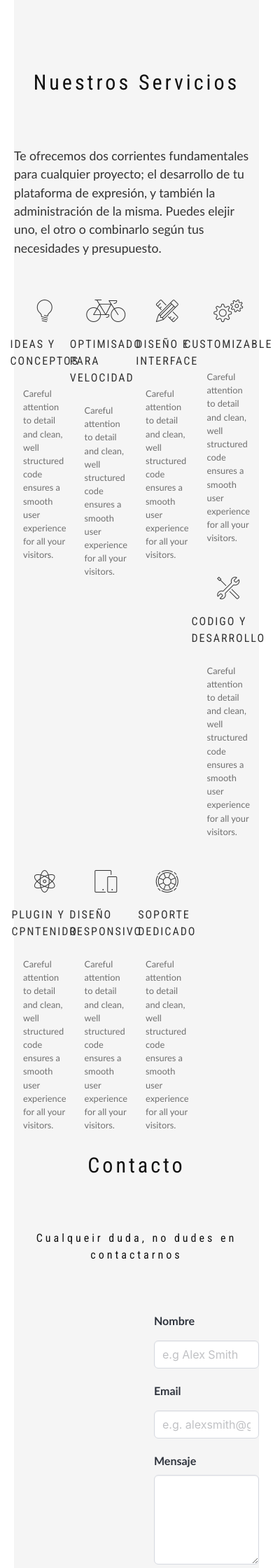
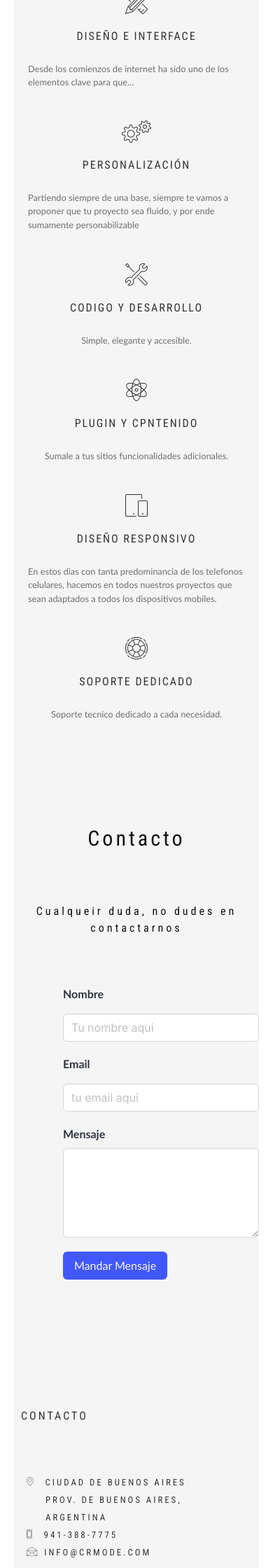
Before and after one commit to jesushernan3/crmode, a PHP site: page /app/views/home in a window 390 px wide; the page is wider, and only the part inside the window is pictured. Shown: the part 1840-4080 px from the top of that part at 70% size. Run offline with PHP 8.4, Linux system fonts and the light colour scheme; some libraries are stand-ins or nearby versions.

Commit message:
no se mas

```diff
--- a/app/views/home.php
+++ b/app/views/home.php
@@ -22,36 +22,36 @@
       <div class="col-25 d-flex-centered f-direction-column servicio">
         <span class="icon-lightbulb"></span>
         <h4>Ideas y Conceptos</h4>
-        <p>Careful attention to detail and clean, well structured code ensures a smooth user experience for all your visitors.</p>
+        <p>Todo inicio hasta tu final, tiene como base una idea, un concepto. Tratamos de ser lo más claro y expeditivos con el génesis de los proyectos, principalmento con la ideas.</p>
       </div>
       <div class="col-25 d-flex-centered f-direction-column servicio">
         <span class="icon-bike"></span>
         <h4>Optimisado para velocidad</h4>
-        <p>Careful attention to detail and clean, well structured code ensures a smooth user experience for all your visitors.</p></div>
+        <p>Antes de todo, tenemos la prioridad de que tu proyecto salga lo más fluido posible para cualquier plataforma disponible.</p></div>
       <div class="col-25 d-flex-centered f-direction-column servicio">
         <span class="icon-tools"></span>
         <h4>Diseño e Interface</h4>
-        <p>Careful attention to detail and clean, well structured code ensures a smooth user experience for all your visitors.</p></div>
+        <p>Desde los comienzos de internet ha sido uno de los elementos clave para que...</p></div>
       <div class="col-25 d-flex-centered f-direction-column servicio">
         <span class="icon-gears"></span>
-        <h4>Customizable</h4>
-        <p>Careful attention to detail and clean, well structured code ensures a smooth user experience for all your visitors.</p></div>
+        <h4>Personalización</h4>
+        <p>Partiendo siempre de una base, siempre te vamos a proponer que tu proyecto sea fluido, y por ende sumamente personabilizable</p></div>
       <div class="col-25 d-flex-centered f-direction-column servicio">
         <span class="icon-tools-2"></span>
         <h4>Codigo y Desarrollo</h4>
-        <p>Careful attention to detail and clean, well structured code ensures a smooth user experience for all your visitors.</p></div>
+        <p>Simple, elegante y accesible.</p></div>
       <div class="col-25 d-flex-centered f-direction-column servicio">
         <span class="icon-genius"></span>
         <h4>Plugin y Cpntenido</h4>
-        <p>Careful attention to detail and clean, well structured code ensures a smooth user experience for all your visitors.</p></div>
+        <p>Sumale a tus sitios funcionalidades adicionales.</p></div>
       <div class="col-25 d-flex-centered f-direction-column servicio">
         <span class="icon-mobile"></span>
         <h4>Diseño Responsivo</h4>
-        <p>Careful attention to detail and clean, well structured code ensures a smooth user experience for all your visitors.</p></div>
+        <p>En estos dias con tanta predominancia de los telefonos celulares, hacemos en todos nuestros proyectos que sean adaptados a todos los dispositivos mobiles.</p></div>
       <div class="col-25 d-flex-centered f-direction-column servicio">
         <span class="icon-lifesaver"></span>
         <h4>Soporte Dedicado</h4>
-        <p>Careful attention to detail and clean, well structured code ensures a smooth user experience for all your visitors.</p></div>
+        <p>Soporte tecnico dedicado a cada necesidad.</p></div>
     </div>
   </section>
 
@@ -62,13 +62,13 @@
     <div class="field">
       <label class="label">Nombre</label>
       <div class="control">
-      <input class="input" type="text" placeholder="e.g Alex Smith">
+      <input class="input" type="text" placeholder="Tu nombre aqui">
       </div>
     </div>
     <div class="field">
       <label class="label">Email</label>
       <div class="control">
-        <input class="input" type="email" placeholder="e.g. alexsmith@gmail.com">
+        <input class="input" type="email" placeholder="tu email aqui">
       </div>
     </div>
     <div class="field">
--- a/app/views/includes/partials/footer.php
+++ b/app/views/includes/partials/footer.php
@@ -3,12 +3,14 @@
     <section class="col-50 contact-widget">
       <h4>Contacto</h4>
       <ul>
-        <li>Locacion</li>
-        <li>Tel</li>
-        <li>Email</li>
+        <li><span class="icon-map-pin"></span>Ciudad de Buenos Aires <br>
+            Prov. de Buenos Aires, <br>
+            Argentina </li>
+        <li><span class="icon-phone"></span>941-388-7775</li>
+        <li><span class="icon-envelope"></span>info@crmode.com</li>
       </ul>
     </section>
-    <section class="col-50">
+    <section class="col-50 text-widget">
       <h4>Acerca</h4>
       <p>Lorem ipsum, dolor sit amet consectetur adipisicing elit. Reprehenderit quo quas nihil quia eum omnis natus necessitatibus fugiat minus, excepturi voluptatem error nemo molestias deleniti suscipit, soluta perspiciatis doloremque asperiores.</p>
     </section>
--- a/app/views/includes/partials/header.php
+++ b/app/views/includes/partials/header.php
@@ -1,4 +1,3 @@
 <header class="container">
-<?php include('main-nav.php'); ?>
-
+  <?php include('main-nav.php'); ?>
 </header>
--- a/app/views/includes/partials/main-nav.php
+++ b/app/views/includes/partials/main-nav.php
@@ -1,4 +1,5 @@
 <nav class="main-nav">
+  <a class="logo-mobile" href="<?php echo $raiz;?>"><img src="/public/img/logo.png" alt=""></a>
   <ul>
     <li class="text-left"><a href="#servicios">Servicios</a></li>
     <li class="logo"><a href="<?php echo $raiz;?>"><img src="/public/img/logo.png" alt=""></a></li>
--- a/public/css/main.css
+++ b/public/css/main.css
@@ -93,6 +93,10 @@ h1,h2,h3,h4,h5,h6 {
 .clearfix {
   clear: both;
 }
+.row {
+  content: "";
+  display: table;
+}
 /* Header
  ==================================*/
 header {
@@ -102,7 +106,7 @@ header {
  .main-nav ul {
    display: flex;
    justify-content: space-between;
-   width: 600px;
+   max-width: 600px;
    margin: 0 auto;
    align-items: center;
  }
@@ -126,6 +130,9 @@ header {
 }
 .main-nav .logo a {
 	border-bottom: none;
+}
+.logo-mobile {
+  display: none;
 }
 
 /* Index
@@ -215,11 +222,10 @@ letter-spacing: 2px;
   min-height: 500px;
 }
 .caja-formulario {
-  margin-left: 200px;
+  margin-left: 20%;
 }
 input, textarea, button {
-  border: 3px solid #999;
-  border-radius: 25px;
+  border: 3px solid #333;
   padding: 12px 20px;
   margin: 8px 0;
   box-sizing: border-box;
@@ -245,13 +251,75 @@ button {
  .footer-top, .footer-bottom {
    position: relative;
  }
- .contact-widget, .text-widget {
+ .contact-widget, .text-widget, .contact-widget h4, .text-widget h4 {
    margin-bottom: 70px;
  }
+ .contact-widget h4, .text-widget h4, .contact-widget ul li, .footer-bottom p {
+   text-transform: uppercase;
+   letter-spacing: 3px;
+   font-weight: 300;
+ }
+ .contact-widget ul li {
+   font-family: 'Roboto Condensed', serif;
+   font-size: 0.8rem;
+   line-height: 25px;
+ }
+ .text-widget p {
+   font-size: 0.8rem;
+   letter-spacing: 1px;
+   line-height: 25px;
+ }
+ .contact-widget ul li span {
+    margin-left: -27px;
+    padding-right: 14px;
+  }
+ .contact-widget ul li span.icon-envelope {
+    padding-right: 7px;
+  }
+  .contact-widget ul {
+    margin-left: 27px;
+  }
 
 
 /*================================
  Media Queries
 ==================================*/
+@media (max-width: 1118px) {
+  .col-25 {
+    width: 33%;
+  }
+}
+@media (max-width: 856px) {
+  .col-25 {
+    width: 50%;
+  }
+}
+@media (max-width: 474px) {
+  /*··························· Nav Bar  */
+  .main-nav ul li.logo {
+    display: none;
+  }
+  .logo-mobile {
+    display: block;
+    margin-bottom: 25px;
+  }
 
-@media (max-width: 470px) {}
+  /*··························· Contenido  */
+  .module {
+    padding: 50px 0;
+  }
+  .manifiesto p {
+    margin: 20px 10px;
+  }
+  .col-25 {
+    width: 100%;
+  }
+
+  /*··························· Footer  */
+  .col-50 {
+    width: 100%;
+  }
+  .contact-widget ul, .text-widget p {
+    margin-left: 35px;
+  }
+}
```
